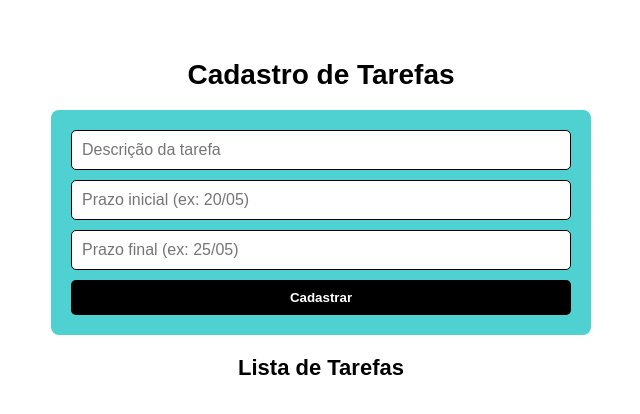
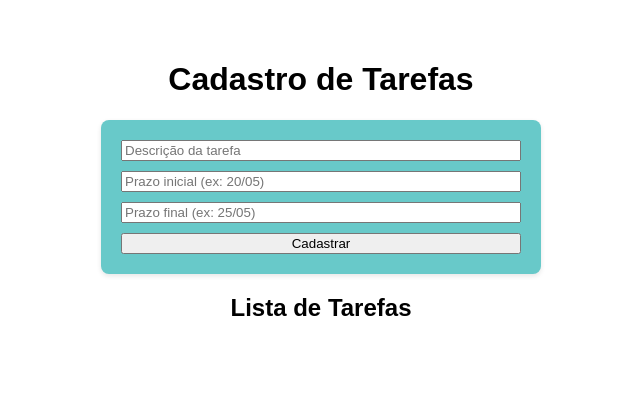
Before and after one commit to mmarianaPinho/1023A-backend-main-main, a website: page cadastro.html in a window 1280 px wide. Shown: the whole page, without its empty margins (319-959 px from the left). Drawn offline with Linux system fonts and the light colour scheme; no server answers.

Commit message:
ajustei o final da estilizacao da disciplina 2.0

```diff
--- a/1023A-backend-main-main/style.css
+++ b/style.css
@@ -25,7 +25,7 @@ body {
 }
 
 .button-container a:hover {
-    background-color: #f11cd5; /* ao passar o mouse no botao */
+    background-color: #e4178f; /* ao passar o mause no botao */
 }
 
 
@@ -47,23 +47,12 @@ th, td {
     color: black;
 }
 
+/* Fundo pastel para os cabeçalhos das tabelas */
 th {
-    background-color: #8bdee9;
+    background-color: #8bdee9; /* Azul pastel */
 }
 
-/* Cabeçalhos */
-h1 {
-    color: black;
-    font-size: 28px;
-}
-
-h2 {
-    color: black;
-    font-size: 22px;
-}
-
-
-/*style do cadastro de tarefas/
+/*cadastor/
 
 /* Formulário */
 form {
@@ -72,19 +61,12 @@ form {
     max-width: 400px;
     margin: 0 auto;
     gap: 10px;
-    background-color: #4fd1d1;
+    background-color: #68c9c9;
     padding: 20px;
     border-radius: 8px;
+    box-shadow: 0 2px 5px rgba(0,0,0,0.1);
+
 }
-
-/* Campos de entrada */
-input[type="text"] {
-    padding: 10px;
-    font-size: 16px;
-    border: 1px solid #000000;
-    border-radius: 5px;
-}
-
 
 /* Lista de tarefas */
 ul#listaTarefas {
@@ -99,51 +81,44 @@ ul#listaTarefas li {
     margin-bottom: 10px;
     padding: 15px;
     border-radius: 6px;
-    box-shadow: 0 1px 3px rgba(21, 160, 33, 0.1);
+    box-shadow: 0 1px 3px rgba(0,0,0,0.1);
 }
 
 
-/*style pra diciplina/
+
 
 /* Estilo geral */
 body {
     font-family: Arial, sans-serif;
     background-color: #ffffff;
     padding: 20px;
-    color: #ffffff;
+    color: #000000;
 }
 
 
-
+/*diisciplina/
+/* Formulário */
 /* Formulário */
 form {
     display: flex;
     flex-direction: column;
-    max-width: 500px;
+    max-width: 400px;
     gap: 10px;
     margin-bottom: 20px;
+    background-color: #68c9c9;
+    padding: 20px;
+    border-radius: 8px;
+    box-shadow: 0 2px 5px rgba(0,0,0,0.1);
 }
 
-/* Botão de envio */
-form button {
-    padding: 10px;
-    background-color: #000000;
-    color: rgb(255, 255, 255);
-    font-weight: bold;
-    border: none;
-    border-radius: 5px;
-    cursor: pointer;
-    transition: background-color 0.3s;
-}
-
-ul#listaDisciplinas {
+ul {
     max-width: 600px;
     margin: 20px auto;
     padding: 0;
     list-style-type: none;
 }
 
-ul#listaDisciplinas li {
+ul li {
     background-color: #60bbbb;
     margin-bottom: 10px;
     padding: 15px;
```
Also changed, not shown: cadastro.html (renamed from 1023A-backend-main-main/cadastro.html), disciplina.html (line endings or trailing spaces), index.html (renamed from 1023A-backend-main-main/index.html), index.ts (renamed from 1023A-backend-main-main/index.ts), package.json (renamed from 1023A-backend-main-main/package.json), tsconfig.json (renamed from 1023A-backend-main-main/tsconfig.json), 4 other files.
